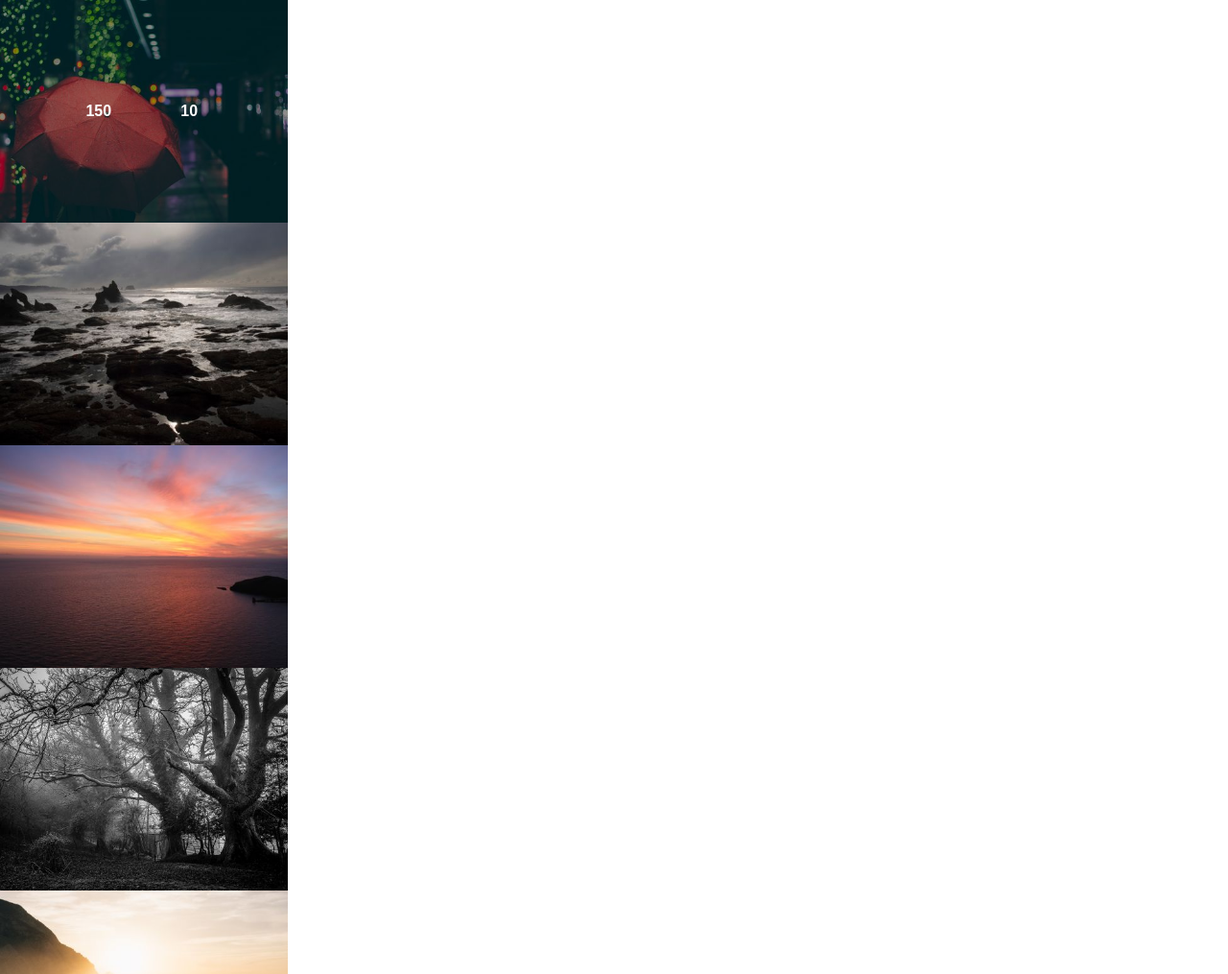
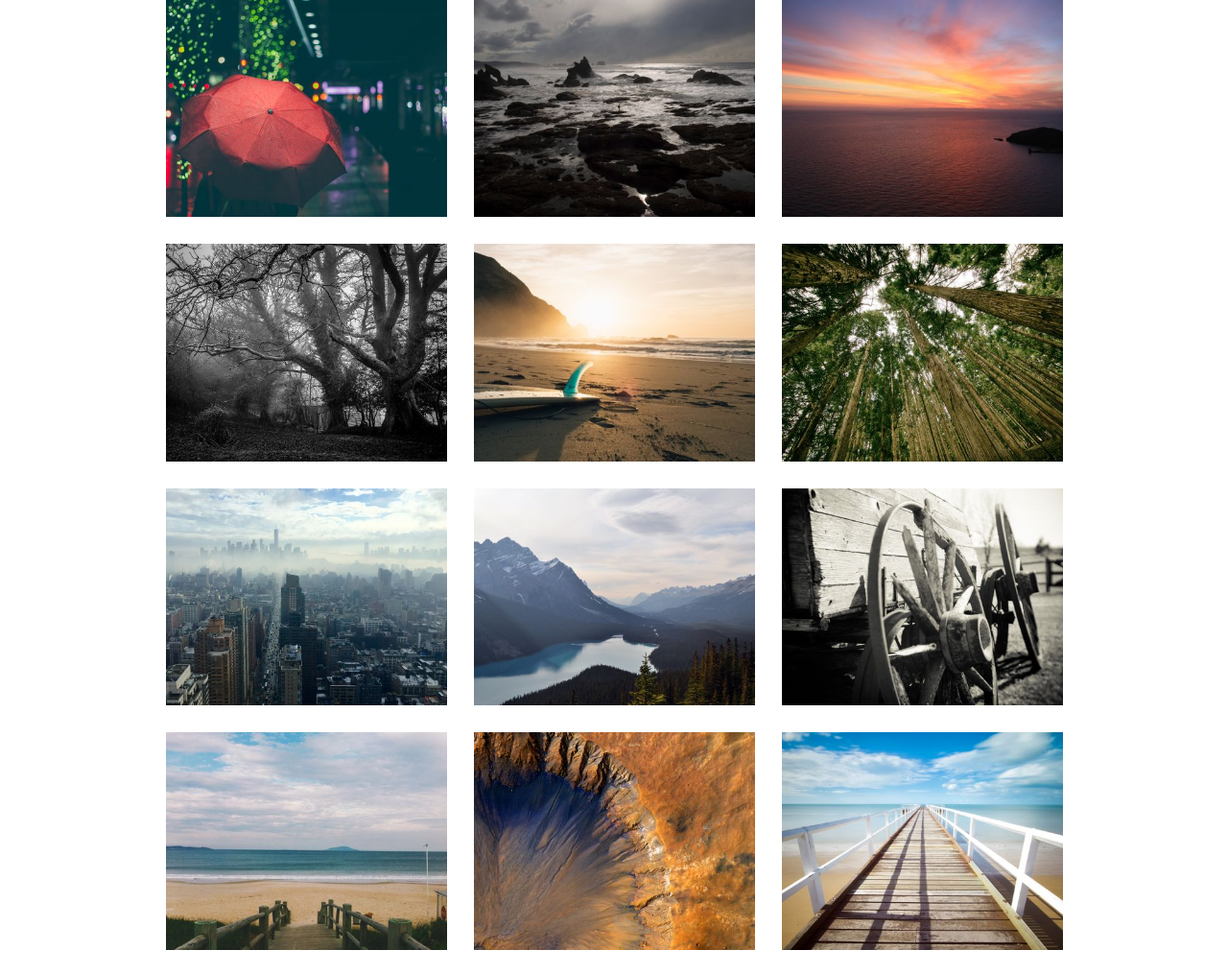
Before and after one commit to cardiadev/css-grid-instagram, a plain HTML site: page index.html in a window 1280 px wide. Shown: the top 1015 px of the page at 96% size. After the commit the page ends 990 px from the top, so only its background shows below. Drawn offline with Linux system fonts and the light colour scheme.

Commit message:
CSS | agregando grid-gap

```diff
--- a/css/style.css
+++ b/css/style.css
@@ -6,9 +6,15 @@
     .post {
       cursor: pointer;
 	  position: relative;
-	  width: 300px;
+	  /* width: 300px; */
       display: block;
-    }
+	}
+	.post-list {
+		display: grid;
+		grid-template-columns: repeat(3, minmax(100px, 293px));
+		justify-content: center;
+		grid-gap: 28px;
+	}
     .post-image {
       margin: 0;
     }
```
